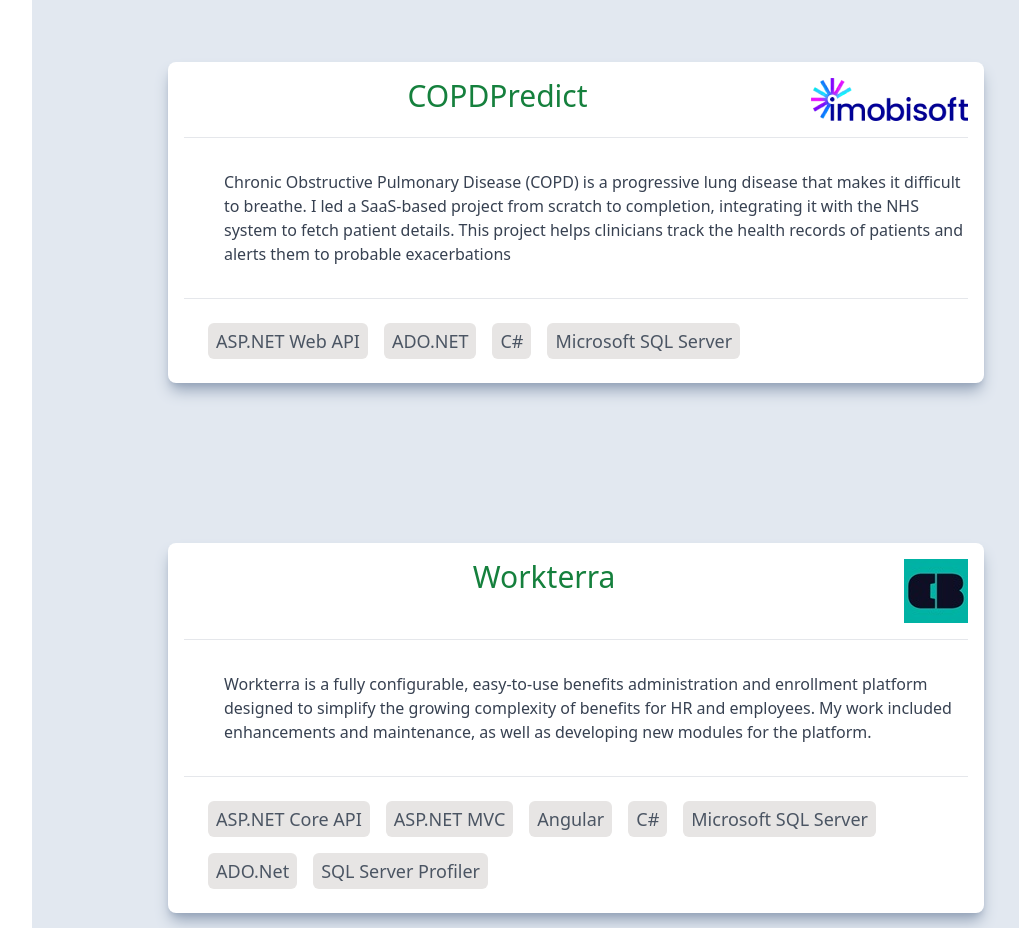
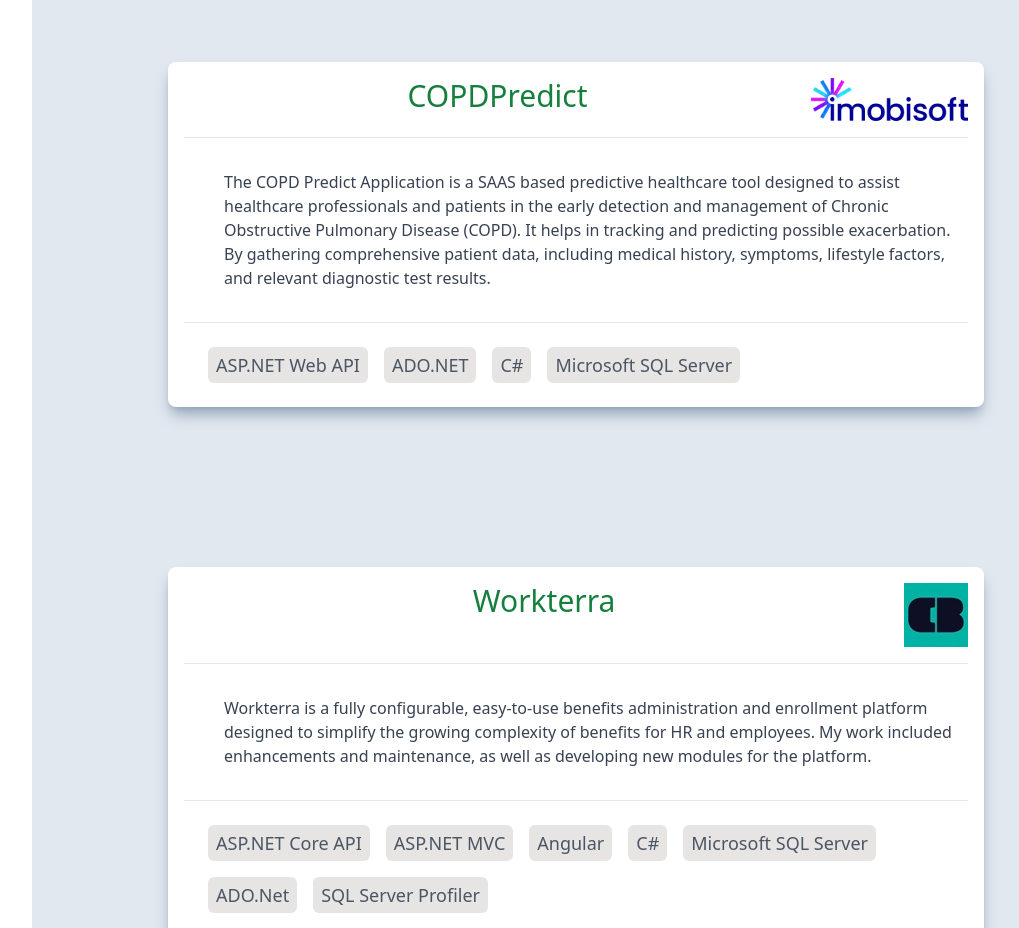
Before and after one commit to shahzad285/ShahzadAhamad, a React (Create React App) app in the folder shahzadahamad/: page / in a window 1280 px wide. Shown: the part 6980-7908 px from the top of the page, without its empty margins (160-1179 px from the left). Built offline with nearby package versions, Linux system fonts and the light colour scheme.

Commit message:
Changes done

```diff
--- a/shahzadahamad/src/pages/Projects.tsx
+++ b/shahzadahamad/src/pages/Projects.tsx
@@ -63,7 +63,7 @@
         {
             name: "COPDPredict",
             companyLogo: "/images/imobisoft.png",
-            description: "Chronic Obstructive Pulmonary Disease (COPD) is a progressive lung disease that makes it difficult to breathe. I led a SaaS-based project from scratch to completion, integrating it with the NHS system to fetch patient details. This project helps clinicians track the health records of patients and alerts them to probable exacerbations",
+            description: "The COPD Predict Application is a SAAS based predictive healthcare tool designed to assist healthcare professionals and patients in the early detection and management of Chronic Obstructive Pulmonary Disease (COPD). It helps in tracking and predicting possible exacerbation. By gathering comprehensive patient data, including medical history, symptoms, lifestyle factors, and relevant diagnostic test results.",
             skills: ["ASP.NET Web API","ADO.NET", "C#", "Microsoft SQL Server"]
 
         },
```
